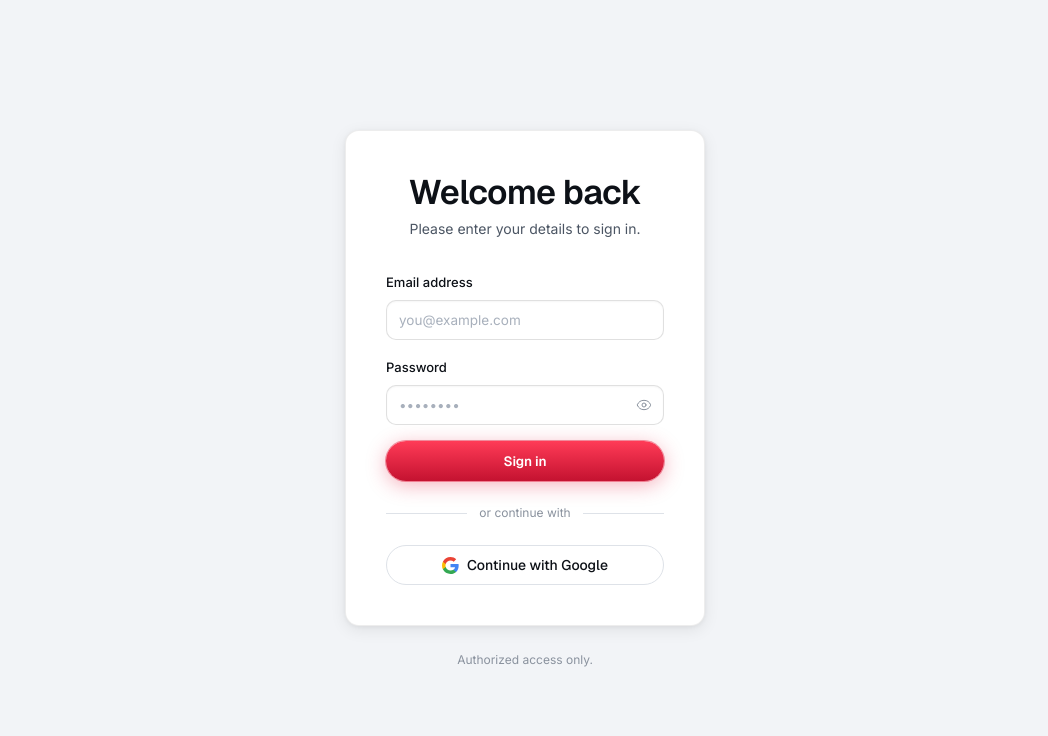
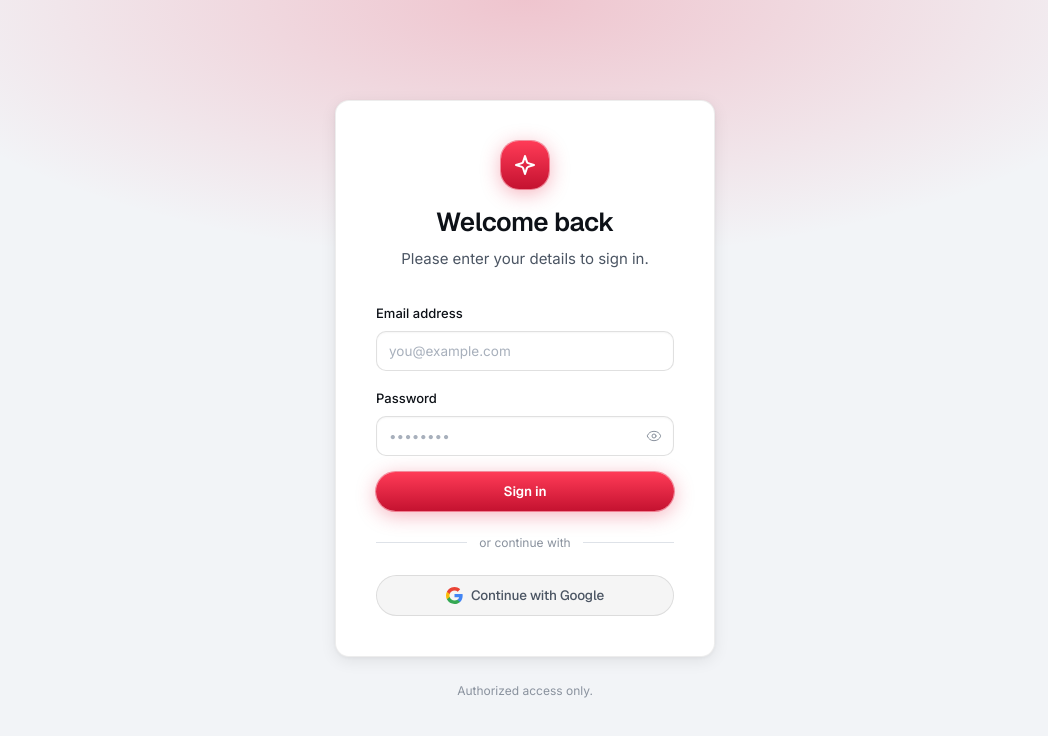
Before and after one commit to ByteCrister/opal-melamine-stock-balancer, a Next.js app: page /signin in a window 1280 px wide. Shown: the top 736 px of the page, without its empty margins (112-1160 px from the left). Built offline with nearby package versions, Linux system fonts and the light colour scheme; no server answers.

Commit message:
feat: add sign-in components and stock trend chart

```diff
--- a/src/components/dashboard/StockTrendChart.tsx
+++ b/src/components/dashboard/StockTrendChart.tsx
@@ -44,7 +44,7 @@ function CustomTooltip({
         className="mb-2.5 font-semibold"
         style={{ fontSize: 11, color: "var(--text-muted)", letterSpacing: "0.04em", textTransform: "uppercase" }}
       >
-        {label ? format(parseISO(label), "MMM d, yyyy") : ""}
+        {label ? (() => { try { return format(parseISO(label), "MMM d, yyyy"); } catch { return label; } })() : ""}
       </p>
       {payload.map((p) => (
         <div key={p.name} className="flex items-center justify-between gap-8 mb-1">
@@ -144,7 +144,8 @@ export function StockTrendChart({ data }: StockTrendChartProps) {
           </defs>
           <CartesianGrid {...CHART_GRID_STYLE} vertical={false} />
           <XAxis
-            dataKey="displayDate"
+            dataKey="date"
+            tickFormatter={(val) => { try { return format(parseISO(val), "MMM d"); } catch { return val; } }}
             tick={CHART_TICK_STYLE}
             axisLine={false}
             tickLine={false}
--- a/src/components/signin/SignInButton.tsx
+++ b/src/components/signin/SignInButton.tsx
@@ -10,7 +10,7 @@ interface SignInButtonProps {
     children: React.ReactNode;
     onClick?: () => void;
     type?:    "button" | "submit";
-    variant?: "primary" | "ghost";
+    variant?: "primary" | "secondary";
     disabled?: boolean;
     loading?:  boolean;
     fullWidth?: boolean;
@@ -25,7 +25,7 @@ interface SignInButtonProps {
  * Button component — follows the v2 Glossy Premium SaaS design.
  *
  * primary: Uses `.btn-primary` helper class (crimson gradient + glow).
- * ghost:   Uses standard Tailwind utility classes for secondary actions.
+ * secondary: Uses `.btn-secondary` helper class (graphite + hover glow).
  */
 export function SignInButton({
     children,
@@ -39,19 +39,9 @@ export function SignInButton({
 }: SignInButtonProps) {
     const isDisabled = disabled || loading;
 
-    const baseClasses = `
-        inline-flex items-center justify-center gap-2 h-10 px-5
-        rounded-full font-sans text-[14px] leading-none whitespace-nowrap select-none
-        transition-all duration-150 ease-[cubic-bezier(0.4,0,0.2,1)] cursor-pointer
-        disabled:opacity-60 disabled:cursor-not-allowed
-        ${fullWidth ? "w-full" : ""}
-    `;
+    const widthClass = fullWidth ? "w-full" : "";
 
-    // primary relies on the .btn-primary class defined in globals.css for its
-    // complex gloss/glow gradients. ghost uses standard utility classes.
-    const variantClasses = variant === "primary"
-        ? "btn-primary"
-        : "bg-surface text-foreground border border-border hover:bg-background font-medium";
+    const variantClass = variant === "primary" ? "btn-primary" : "btn-secondary";
 
     return (
         <button
@@ -61,7 +51,7 @@ export function SignInButton({
             disabled={isDisabled}
             aria-disabled={isDisabled}
             aria-busy={loading}
-            className={`${baseClasses} ${variantClasses}`}
+            className={`${variantClass} ${widthClass}`.trim()}
         >
             {loading && (
                 <Loader2
--- a/src/components/signin/SignInForm.tsx
+++ b/src/components/signin/SignInForm.tsx
@@ -212,7 +212,7 @@ export function SignInForm() {
             {/* ── Google button ─────────────────────────────────────────── */}
             <SignInButton
                 id="signin-google-btn"
-                variant="ghost"
+                variant="secondary"
                 loading={googlePending}
                 disabled={isLoading}
                 fullWidth
--- a/src/components/signin/SignInInput.tsx
+++ b/src/components/signin/SignInInput.tsx
@@ -68,14 +68,8 @@ export function SignInInput({
                     className={`
                         w-full h-10 px-3
                         ${type === "password" ? "pr-11" : ""}
-                        bg-background rounded-md
-                        font-body text-sm font-normal text-foreground
-                        outline-none transition-all duration-200 ease-in-out
                         disabled:opacity-55 disabled:cursor-not-allowed
-                        placeholder:text-muted
-                        border
-                        focus:ring-2 focus:border-primary focus:ring-primary/20
-                        ${error ? "border-status-danger focus:border-status-danger focus:ring-status-danger/20" : "border-border"}
+                        ${error ? "!border-status-danger !shadow-none" : ""}
                     `}
                 />
 
--- a/src/components/signin/SignInView.tsx
+++ b/src/components/signin/SignInView.tsx
@@ -8,18 +8,21 @@ export function SignInView() {
     return (
         <main
             aria-label="Sign in"
-            className="min-h-screen bg-background flex flex-col items-center justify-center p-6"
+            className="hero-glow min-h-screen flex flex-col items-center justify-center p-6 relative overflow-hidden"
         >
-            <div className="w-full max-w-[360px] flex flex-col gap-6">
+            <div className="w-full max-w-[380px] flex flex-col gap-6 relative z-10 animate-slide-up">
                 {/* ── Premium Glass Card ────────────────────────────────── */}
                 <div className="glass-panel flex flex-col gap-8 p-8 sm:p-10">
 
                     {/* ── Header ──────────────────────────────────────── */}
-                    <div className="flex flex-col gap-1.5 text-center">
-                        <h1 className="font-sans text-2xl font-medium tracking-tight text-foreground m-0">
+                    <div className="flex flex-col gap-2 text-center items-center">
+                        <div className="w-12 h-12 mb-2 flex items-center justify-center rounded-xl bg-[linear-gradient(180deg,#FF3B57_0%,#C41230_100%)] shadow-[0_0_0_1px_rgba(227,28,61,0.45),0_4px_20px_rgba(227,28,61,0.35)] text-white">
+                            <svg width="24" height="24" viewBox="0 0 24 24" fill="none" stroke="currentColor" strokeWidth="2" strokeLinecap="round" strokeLinejoin="round"><path d="m12 3-1.912 5.813a2 2 0 0 1-1.275 1.275L3 12l5.813 1.912a2 2 0 0 1 1.275 1.275L12 21l1.912-5.813a2 2 0 0 1 1.275-1.275L21 12l-5.813-1.912a2 2 0 0 1-1.275-1.275L12 3Z"/></svg>
+                        </div>
+                        <h2 className="m-0 tracking-tight">
                             Welcome back
-                        </h1>
-                        <p className="font-body text-sm text-secondary m-0">
+                        </h2>
+                        <p className="text-secondary m-0">
                             Please enter your details to sign in.
                         </p>
                     </div>
```
